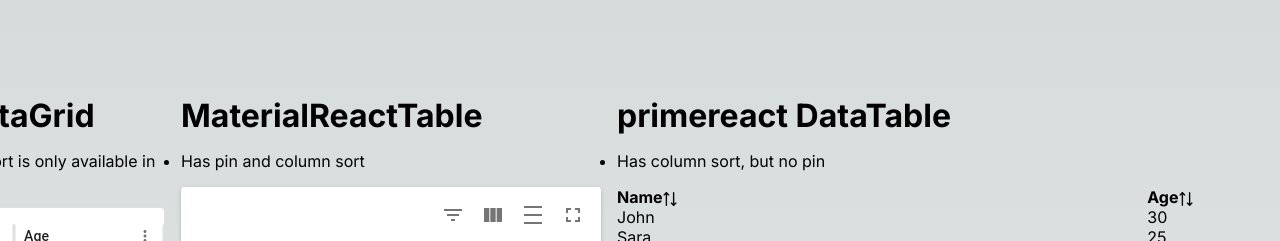
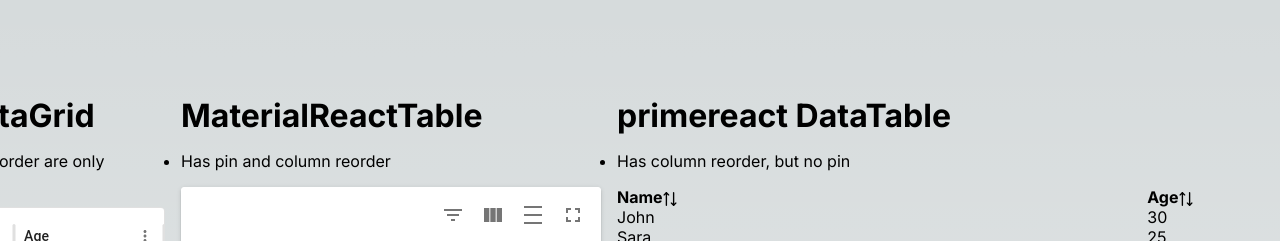
Before and after one commit to cliebhardtntt/mui-data-table-sandbox, a Next.js app: page / in a window 1280 px wide. Shown: the top 241 px of the page. Built offline with nearby package versions, Linux system fonts and the light colour scheme.

Commit message:
Updated notes

```diff
--- a/src/app/page.tsx
+++ b/src/app/page.tsx
@@ -239,7 +239,7 @@
         >
           <h1>MUIX DataGrid</h1>
           <ul>
-            <li>Pin and column sort is only available in pro</li>
+            <li>Pin and column reorder are only available in pro</li>
           </ul>
           <DataGrid rows={rows} columns={columns} />
         </div>
@@ -252,7 +252,7 @@
         >
           <h1>MaterialReactTable</h1>
           <ul>
-            <li>Has pin and column sort</li>
+            <li>Has pin and column reorder</li>
           </ul>
           <MaterialReactTable table={table} />
         </div>
@@ -265,7 +265,7 @@
         >
           <h1>primereact DataTable</h1>
           <ul>
-            <li>Has column sort, but no pin</li>
+            <li>Has column reorder, but no pin</li>
           </ul>
           <DataTable
             value={data}
```
